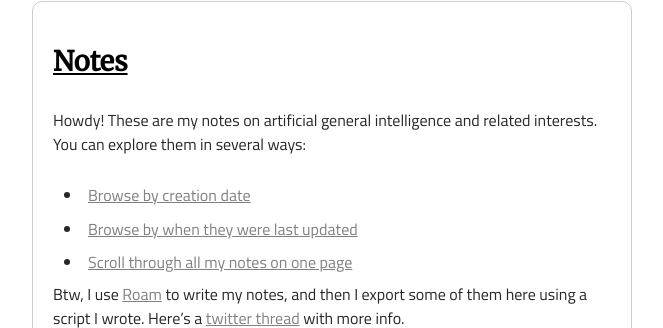
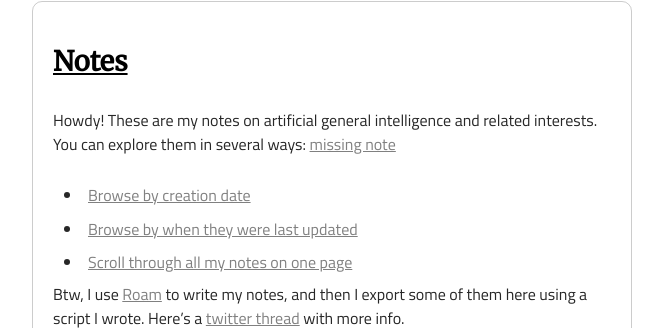
Before and after one commit to dela3499/dela3499.github.io, a Jekyll site: the page built from notes/all.md, in a window 1280 px wide and 900 px high, scrolled down 1668 px. Shown: the part 321-649 px from the top of the window, without its empty margins (308-971 px from the left). Built offline with Jekyll 4.4.1, drawn with Linux system fonts in a browser that asks for light colours.

Commit message:
"automated: updated note hashes"

```diff
--- a/notes/all.md
+++ b/notes/all.md
@@ -34,14 +34,27 @@ notes:
   page_url: digital-garden-test-note-2
   title: Digital Garden Test $Note '2'
 - backlinks: []
-  content_with_hash_links: "\n\nHowdy! These are my notes on artificial general intelligence\
-    \ and related interests. You can explore them in several ways: \n\n- [Browse by\
-    \ creation date](https://carlosd.org/notes/created)\n- [Browse by when they were\
-    \ last updated](https://carlosd.org/notes/updated)\n- [Scroll through all my notes\
-    \ on one page](https://carlosd.org/notes/all)\n\nBtw, I use [Roam](http://roamresearch.com/)\
-    \ to write my notes, and then I export some of them here using a script I wrote.\
-    \ Here's a [twitter thread](https://twitter.com/dela3499/status/1260421394938114055?s=20)\
-    \ with more info.\n\n\n"
+  content_with_hash_links: '
+
+
+    Howdy! These are my notes on artificial general intelligence and related interests.
+    You can explore them in several ways: [missing note](#missing-note)
+
+
+    - [Browse by creation date](https://carlosd.org/notes/created)
+
+    - [Browse by when they were last updated](https://carlosd.org/notes/updated)
+
+    - [Scroll through all my notes on one page](https://carlosd.org/notes/all)
+
+
+    Btw, I use [Roam](http://roamresearch.com/) to write my notes, and then I export
+    some of them here using a script I wrote. Here''s a [twitter thread](https://twitter.com/dela3499/status/1260421394938114055?s=20)
+    with more info.
+
+
+
+    '
   date_created: '2020-05-14'
   date_updated: '2020-05-14'
   page_url: index
```
Also changed, not shown: notes/index.md (+1 -1 lines).
